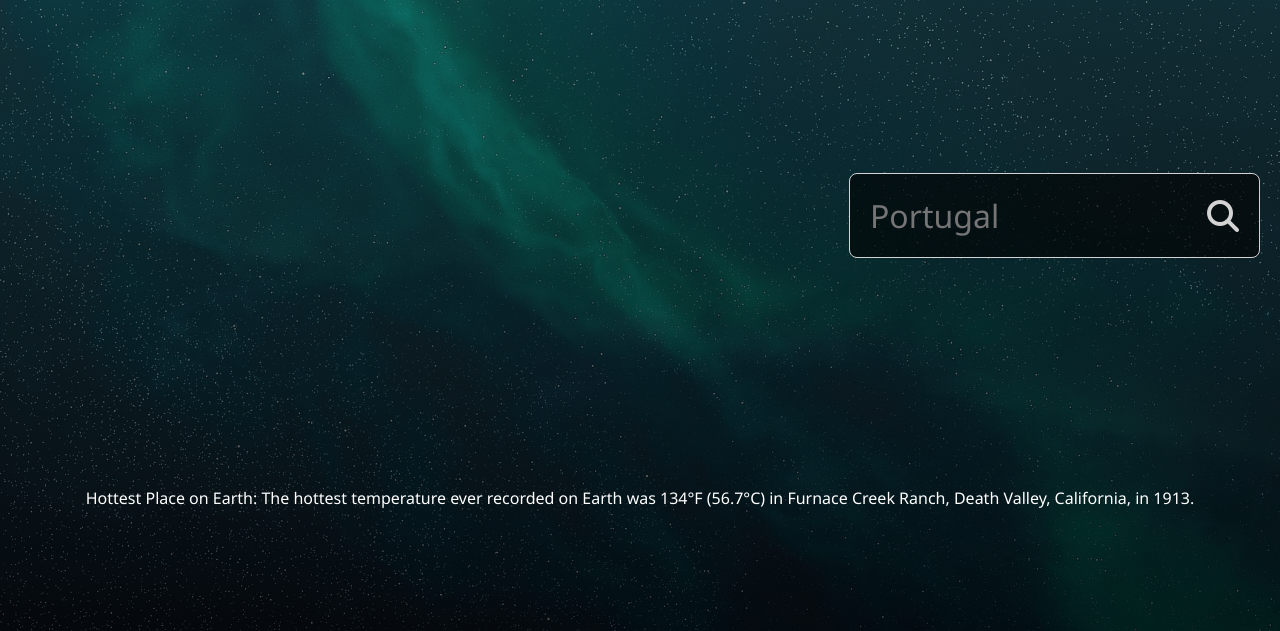
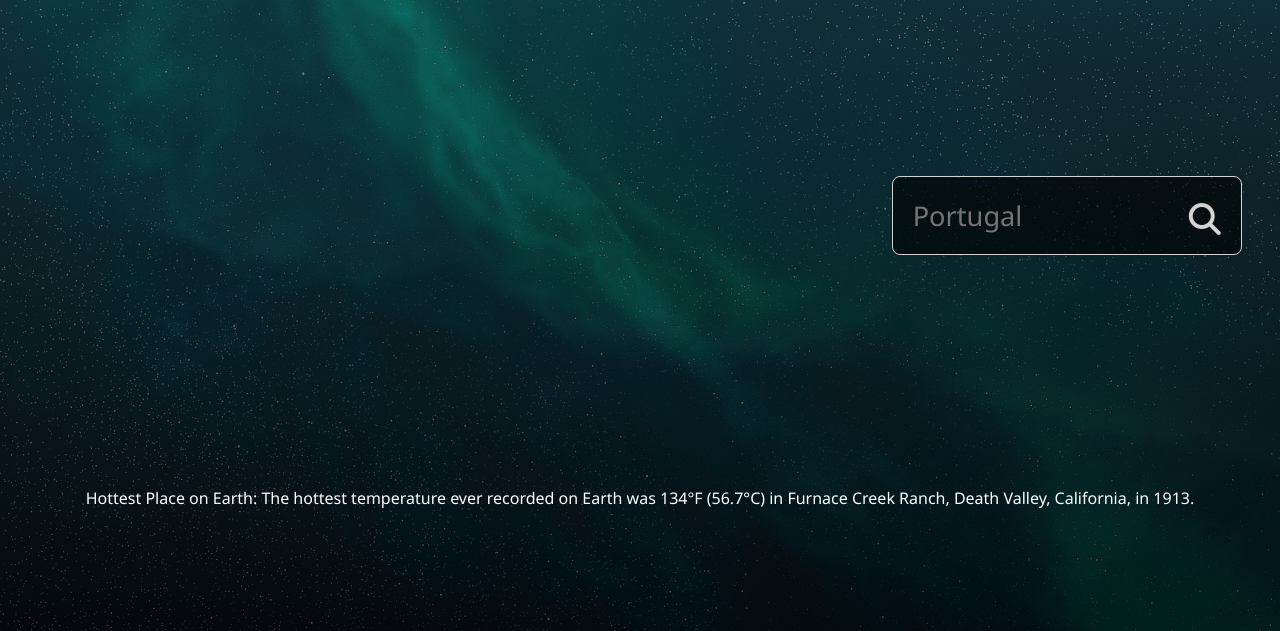
Before and after one commit to beMimg/weather-app, a website built with webpack: page dist/index.html in a window 1280 px wide. Shown: the part 169-800 px from the top of the page. Built offline with Linux system fonts and the light colour scheme.

Commit message:
minor ui changes

```diff
--- a/src/style.css
+++ b/src/style.css
@@ -31,11 +31,9 @@ p {
   justify-self: center;
 }
 form {
-  display: flex;
-  flex-direction: column;
+  display: grid;
   align-self: center;
-  justify-content: center;
-  margin: 20px;
+  justify-self: center;
   position: relative;
   grid-area: 2/3;
 }
@@ -49,7 +47,8 @@ form {
   text-align: center;
 }
 input {
-  font-size: 2rem;
+  width: 100%;
+  font-size: 1.7rem;
   padding: 20px;
   font-family: var(--font);
   border-radius: 8px;
```
Also changed, not shown: dist/main.js.
